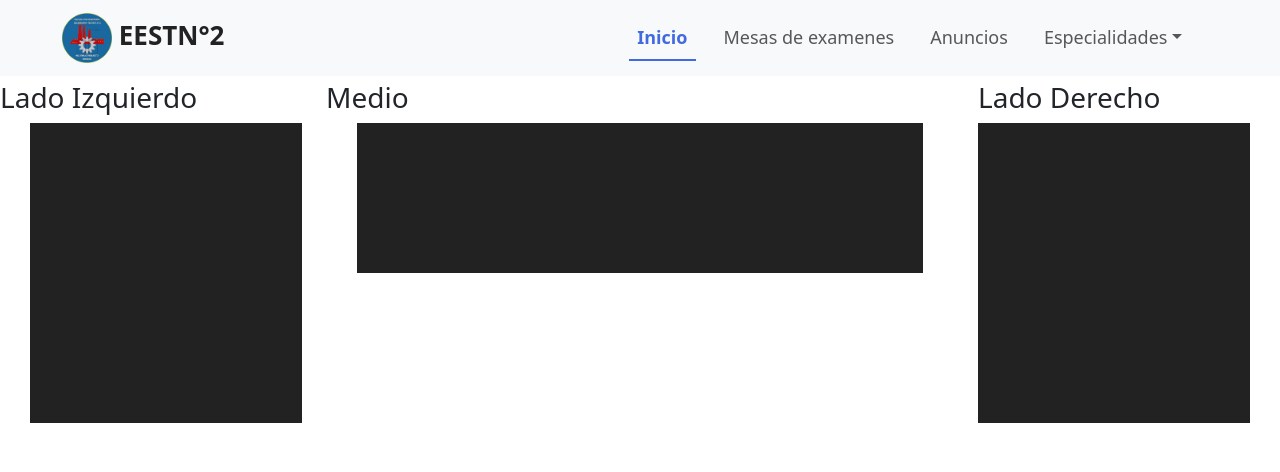
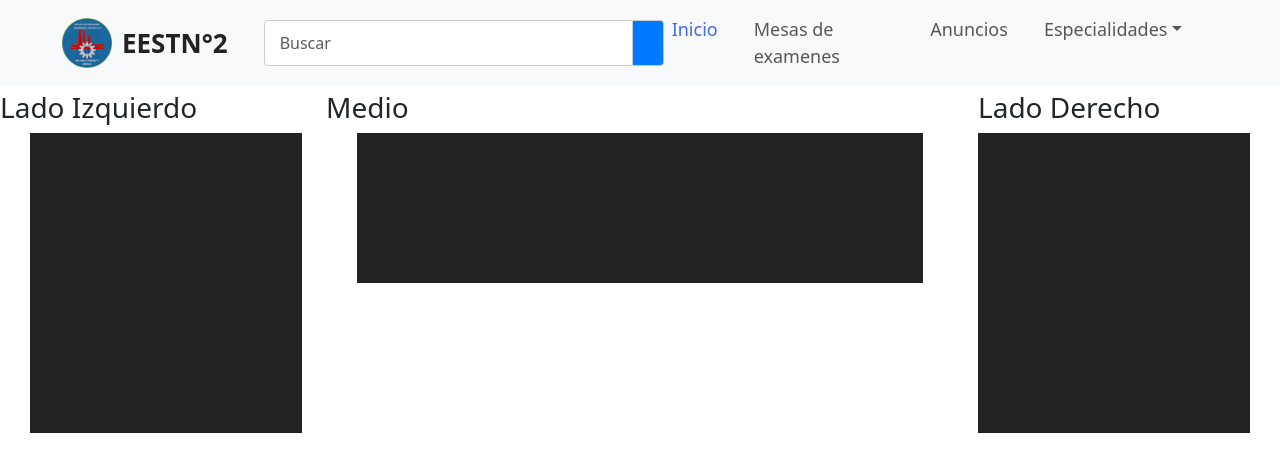
Before and after one commit to AleAltamirano04/panelAdmin, a plain HTML site: page index.html in a window 1280 px wide. Drawn offline with nearby package versions, Linux system fonts and the light colour scheme.

Commit message:
Add files via upload

```diff
--- a/index.html
+++ b/index.html
@@ -17,37 +17,75 @@
     <link rel="shortcut icon" href="img/logo-colegio.png" type="image/x-icon">
     <title>EESTN°2 "Emilio Rebuelto"</title>
 </head>
+<style>
+    .navbar-brand {
+        display: flex;
+        align-items: center;
+    }
+    .navbar-brand img {
+        margin-right: 10px;
+    }
+    .search-bar {
+        display: flex;
+        align-items: center;
+        max-width: 400px; /* Adjust the size as needed */
+        width: 100%;
+        margin-right: auto;
+        margin-left: 20px;
+    }
+    .search-bar input {
+        flex: 1;
+        padding: 10px 15px;
+        border: 1px solid #ccc;
+        border-radius: 4px 0 0 4px;
+        height: 46px; /* Adjust height to make it larger */
+    }
+    .search-bar button {
+        padding: 0 15px;
+        border: 1px solid #ccc;
+        border-left: none;
+        background-color: #007bff;
+        color: white;
+        border-radius: 0 4px 4px 0;
+        cursor: pointer;
+        height: 46px; /* Adjust height to match the input */
+        display: flex;
+        align-items: center;
+        justify-content: center;
+    }
+</style>
 
 <body>
     <header>
-        <nav class="navbar nav-underline navbar-expand-lg bg-body-tertiary">
+        <nav class="navbar navbar-expand-lg bg-body-tertiary">
             <div class="container-fluid">
                 <a class="navbar-brand" href="#" style="font-size: 26px; font-weight: 600; color: #222;">
                     <img src="img/logo-colegio.png" alt="" style="width: 50px;">
                     EESTN°2
                 </a>
+                <form class="search-bar">
+                    <input type="text" class="form-control" placeholder="Buscar">
+                    <button type="submit" class="btn btn-primary">
+                        <i class="bi bi-search"></i>
+                    </button>
+                </form>
                 <button class="navbar-toggler" type="button" data-bs-toggle="collapse" data-bs-target="#navbarNav"
                     aria-controls="navbarNav" aria-expanded="false" aria-label="Toggle navigation">
                     <span class="navbar-toggler-icon"></span>
                 </button>
                 <div class="collapse navbar-collapse justify-content-end" id="navbarNav">
                     <ul class="navbar-nav">
-
-
-
                         <li class="nav-item">
                             <a class="nav-link active" href="#">Inicio</a>
                         </li>
-
                         <li class="nav-item">
                             <a class="nav-link" href="pages/mesas_examen.html">Mesas de examenes</a>
                         </li>
                         <li class="nav-item">
                             <a class="nav-link" href="pages/Anuncios.html">Anuncios</a>
                         </li>
-                        <li class="nav-item dropdown ">
-                            <a class="nav-link dropdown-toggle" data-bs-toggle="dropdown" aria-expanded="false"
-                                href=" #">Especialidades</a>
+                        <li class="nav-item dropdown">
+                            <a class="nav-link dropdown-toggle" data-bs-toggle="dropdown" aria-expanded="false" href="#">Especialidades</a>
                             <ul class="dropdown-menu">
                                 <li><a class="dropdown-item" href="pages/informatica.html">Informatica</a></li>
                                 <li><a class="dropdown-item" href="#">Electromecanica</a></li>
```
